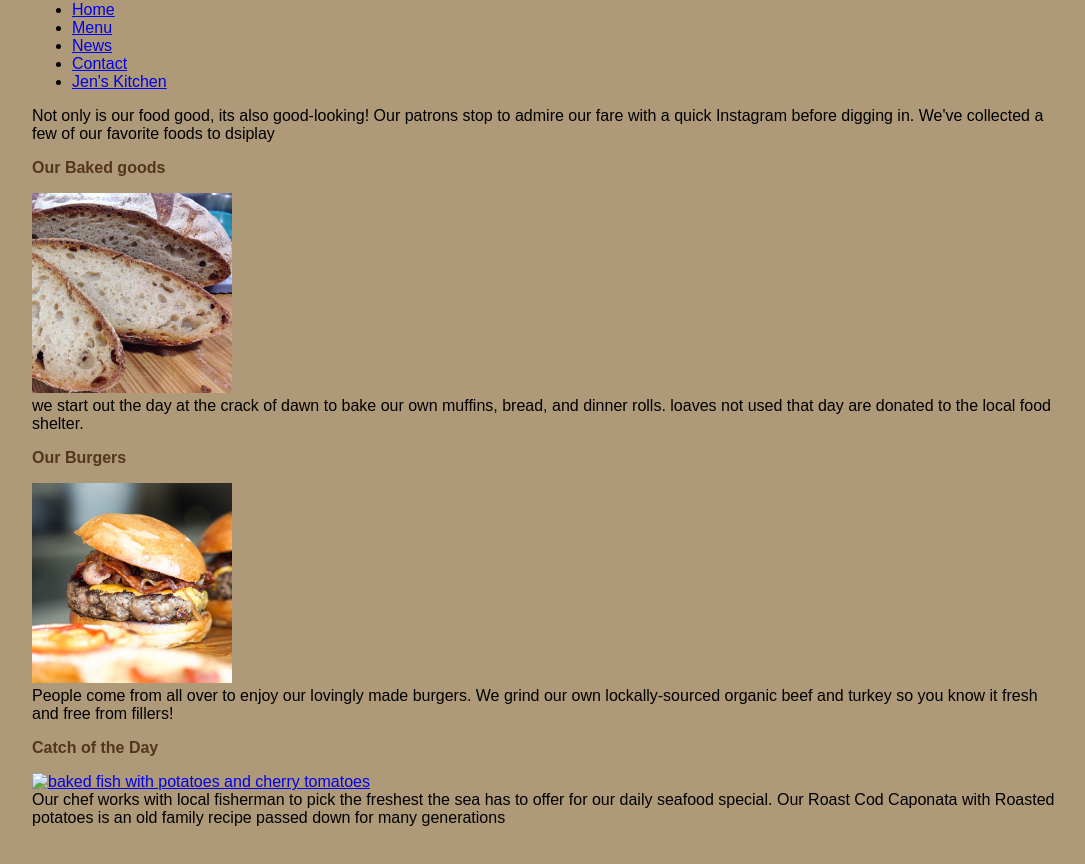
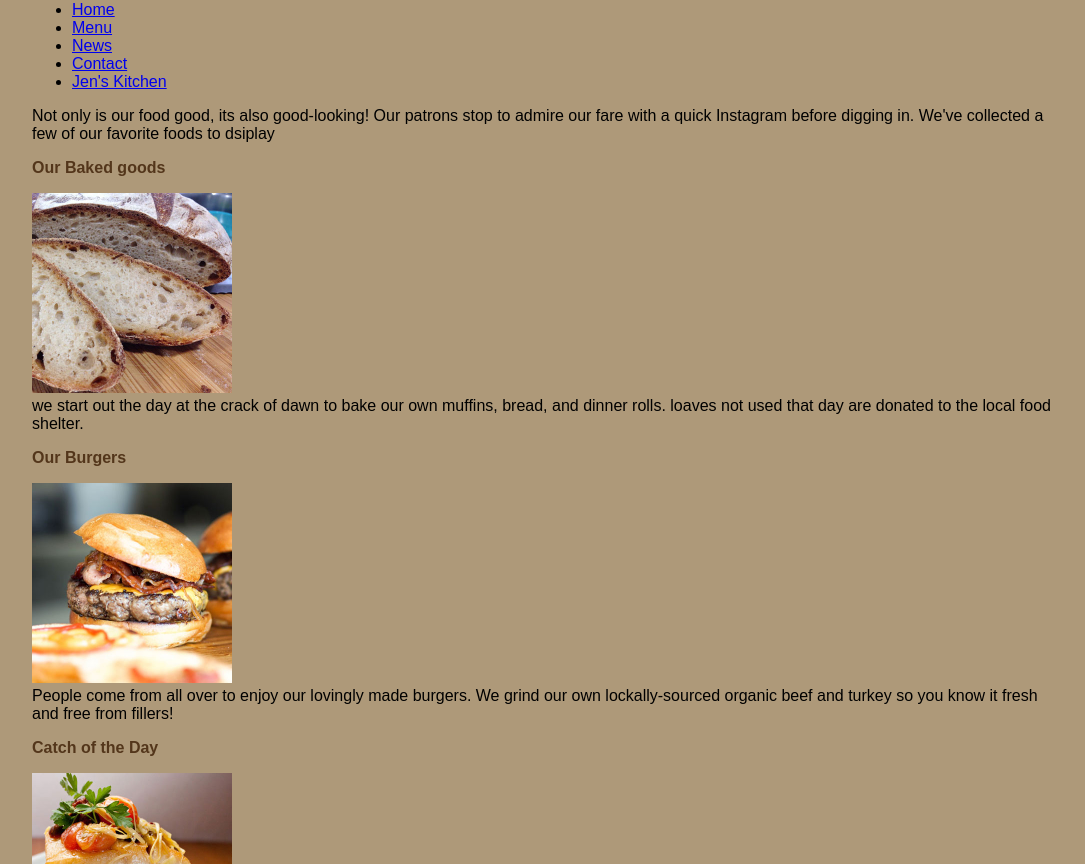
Before and after one commit to ilooklikemilk/fid, a plain HTML site: page bistro/gallery.html in a window 1280 px wide. Shown: the part 88-952 px from the top of the page, without its empty margins (96-1181 px from the left). Before the commit the page ends 931 px from the top, so only its background shows below. Drawn offline with Linux system fonts and the light colour scheme.

Commit message:
Update gallery.html

```diff
--- a/bistro/gallery.html
+++ b/bistro/gallery.html
@@ -54,7 +54,7 @@ h2{
     People come from all over to enjoy our lovingly made burgers. We grind our own lockally-sourced organic beef and turkey so you know it fresh and free from fillers!</p>
 
     <h2>Catch of the Day</h2>
-    <p><a href="fish.html"><img src="thumbnails/fish.jpeg" alt="baked fish with potatoes and cherry tomatoes" width="200" height="200"></a><br>
+    <p><a href="fish.html"><img src="thumbnails/fish.jpg" alt="baked fish with potatoes and cherry tomatoes" width="200" height="200"></a><br>
     Our chef works with local fisherman to pick the freshest the sea has to offer for our daily seafood special. Our Roast Cod Caponata with Roasted potatoes is an old family recipe passed down for many generations</p>
 
 
```
